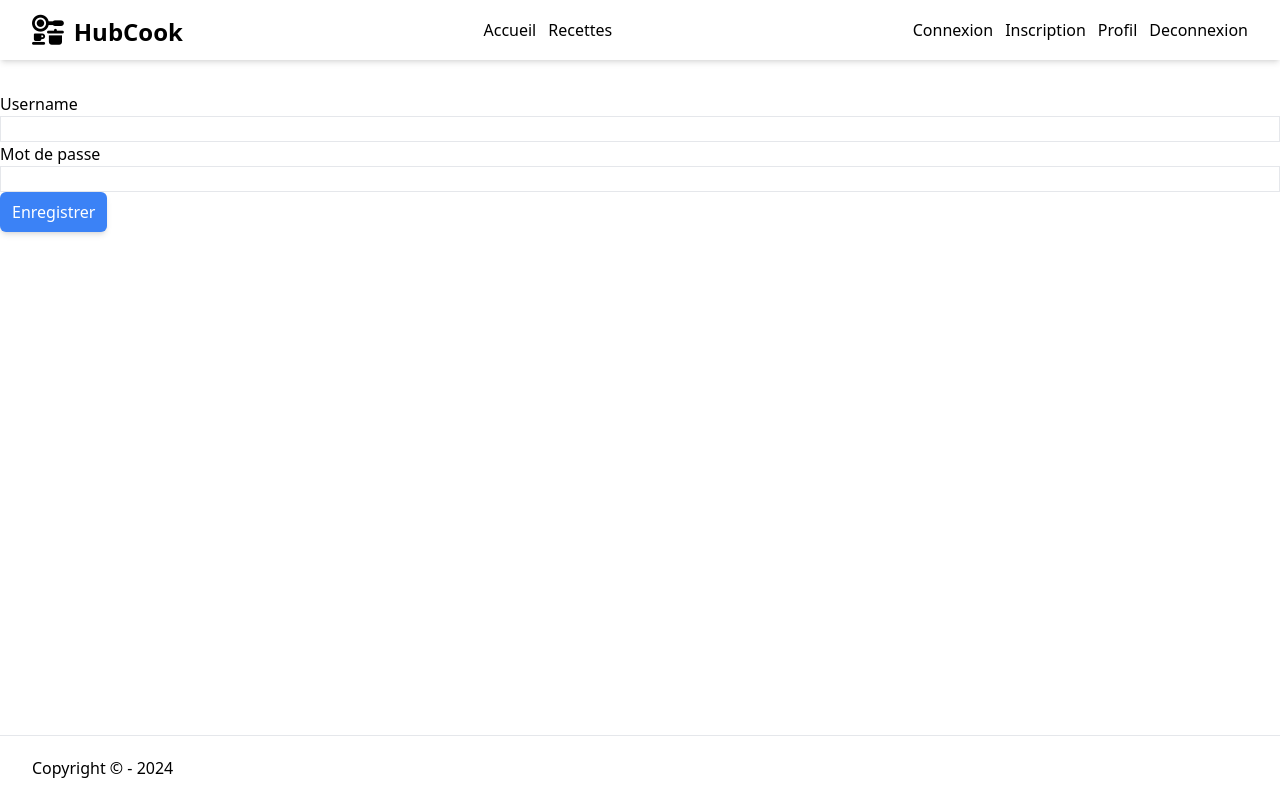
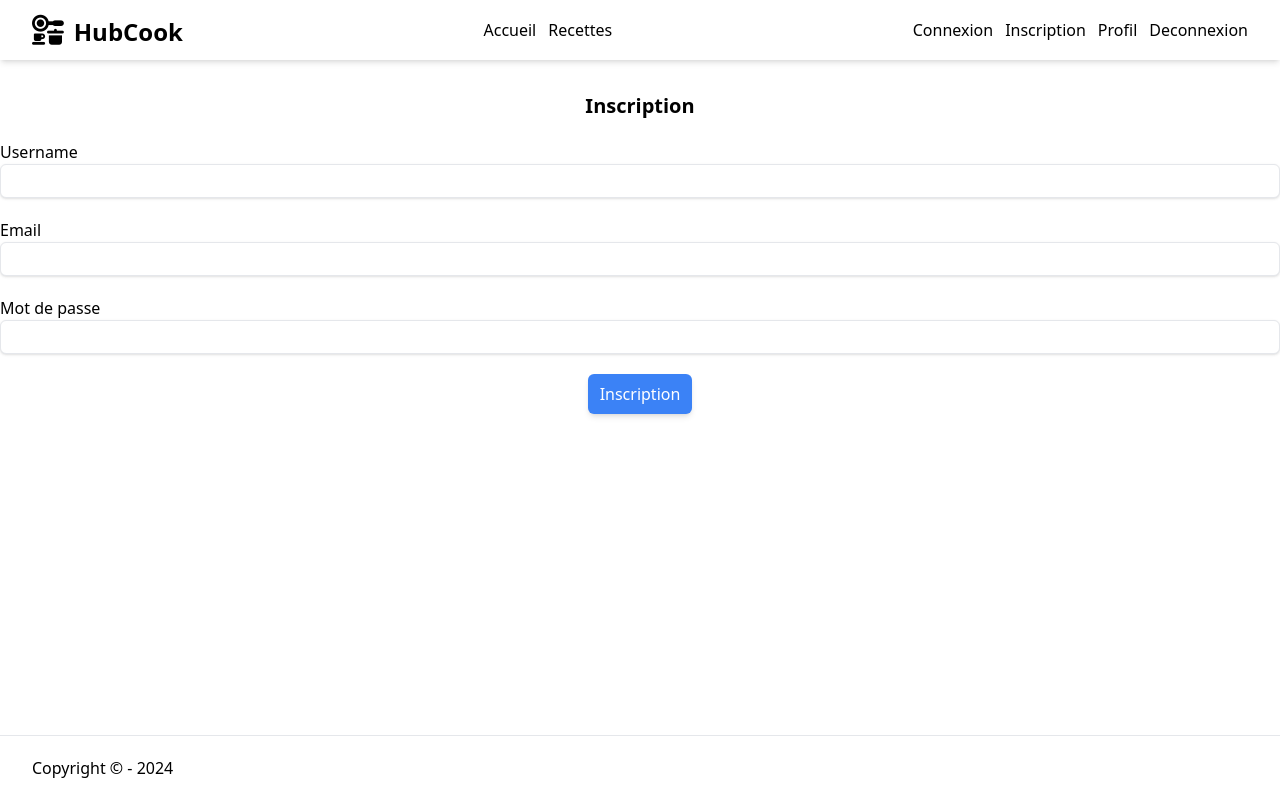
Before and after one commit to GuillemotClement/HubCook, a React (Vite) app in the folder frontend/: page /HubCook/register in a window 1280 px wide. Built offline with nearby package versions, Linux system fonts and the light colour scheme.

Commit message:
Create html register form

```diff
--- a/frontend/src/components/Header.tsx
+++ b/frontend/src/components/Header.tsx
@@ -20,7 +20,7 @@ export default function Header() {
 					<NavLink to="/">Connexion</NavLink>
 				</li>
 				<li>
-					<NavLink to="/register">Inscription</NavLink>
+					<NavLink to="register">Inscription</NavLink>
 				</li>
 				<li>
 					<NavLink to="/">Profil</NavLink>
--- a/frontend/src/main.tsx
+++ b/frontend/src/main.tsx
@@ -14,7 +14,7 @@ createRoot(document.getElementById("root") as HTMLElement).render(
 				<Route path="/" element={<RootLayout />}>
 					<Route index element={<Homepage />} />
 					<Route path="recipes" element={<Recipes />} />
-					<Route path="/register" element={<RegisterForm />} />
+					<Route path="register" element={<RegisterForm />} />
 				</Route>
 			</Routes>
 		</BrowserRouter>
--- a/frontend/src/pages/authentication/RegisterForm.tsx
+++ b/frontend/src/pages/authentication/RegisterForm.tsx
@@ -2,17 +2,37 @@ export default function RegisterForm() {
 	return (
 		<div className="">
 			<form action="">
-				<div className="flex flex-col">
-					<label htmlFor="">Username</label>
-					<input type="text" className="border" />
+				<h2 className="text-center text-xl font-semibold">Inscription</h2>
+				<div className="flex flex-col my-5">
+					<label htmlFor="username">Username</label>
+					<input
+						type="text"
+						className="border rounded-md shadow py-1 px-2"
+						id="username"
+					/>
 				</div>
-				<div className="flex flex-col">
-					<label htmlFor="">Mot de passe</label>
-					<input type="text" className="border" />
+				<div className="flex flex-col my-5">
+					<label htmlFor="email">Email</label>
+					<input
+						type="text"
+						className="border rounded-md shadow py-1 px-2"
+						id="email"
+					/>
 				</div>
-				<div className="">
-					<button className="py-2 px-3 bg-blue-500 text-white hover:bg-blue-700 shadow-md rounded-md">
-						Enregistrer
+				<div className="flex flex-col my-5">
+					<label htmlFor="password">Mot de passe</label>
+					<input
+						type="password"
+						className="border rounded-md shadow py-1 px-2"
+						id="password"
+					/>
+				</div>
+				<div className="flex justify-center">
+					<button
+						className="py-2 px-3 bg-blue-500 text-white hover:bg-blue-700 shadow-md rounded-md"
+						type="button"
+					>
+						Inscription
 					</button>
 				</div>
 			</form>
```
